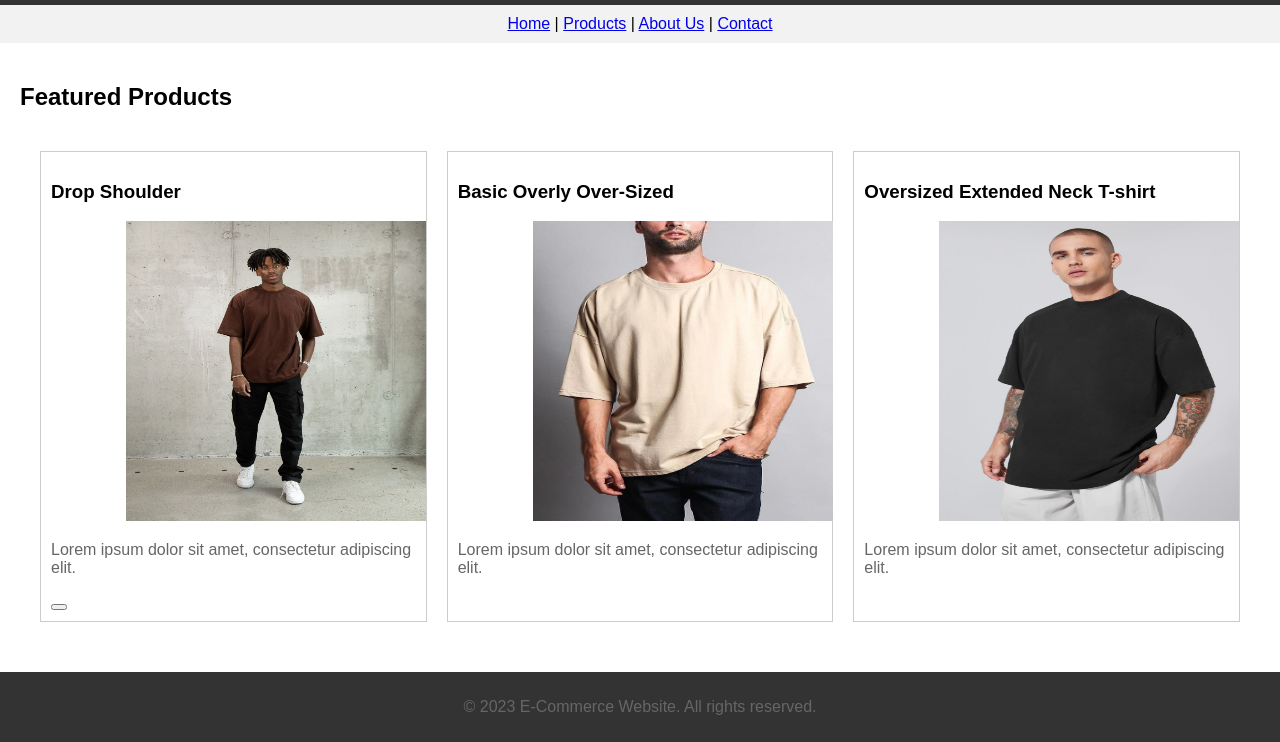
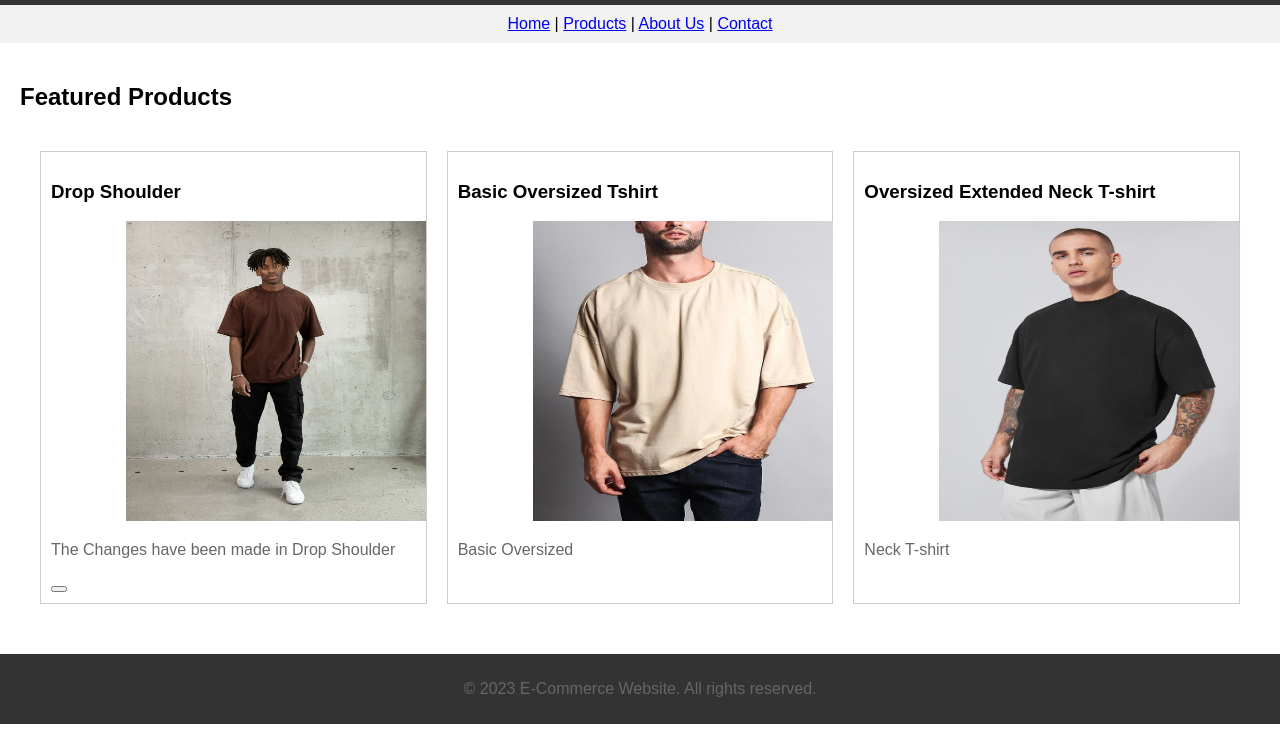
Before and after one commit to GauravOjh/E_Commerce, a plain HTML site: page index.html in a window 1280 px wide. Shown: the part 199-941 px from the top of the page. Drawn offline with Linux system fonts and the light colour scheme.

Commit message:
Updating Index.html

```diff
--- a/index.html
+++ b/index.html
@@ -23,20 +23,20 @@
         <div class="product">
             <h3>Drop Shoulder</h3>
             <img src="images/Drop Shoulder T-Shirt - Brown - S.jfif" alt="drop-shoulder">
-            <p>Lorem ipsum dolor sit amet, consectetur adipiscing elit.</p>
+            <p>The Changes have been made in Drop Shoulder</p>
             <button></button>
           </div>
 
           <div class="product">
-            <h3>Basic Overly Over-Sized</h3>
+            <h3>Basic Oversized Tshirt</h3>
             <img src="images/Men's Basic Overly Over Sized T-Shirt.jfif" alt="Overly">
-            <p>Lorem ipsum dolor sit amet, consectetur adipiscing elit.</p>
+            <p>Basic Oversized</p>
           </div>
 
           <div class="product">
             <h3>Oversized Extended Neck T-shirt</h3>
             <img src="images/Mens Oversized Extended Neck T-Shirt - Black - S.jfif" alt="Extended Neck">
-            <p>Lorem ipsum dolor sit amet, consectetur adipiscing elit.</p>
+            <p>Neck T-shirt</p>
           </div>
         </section>
     </div>
```
